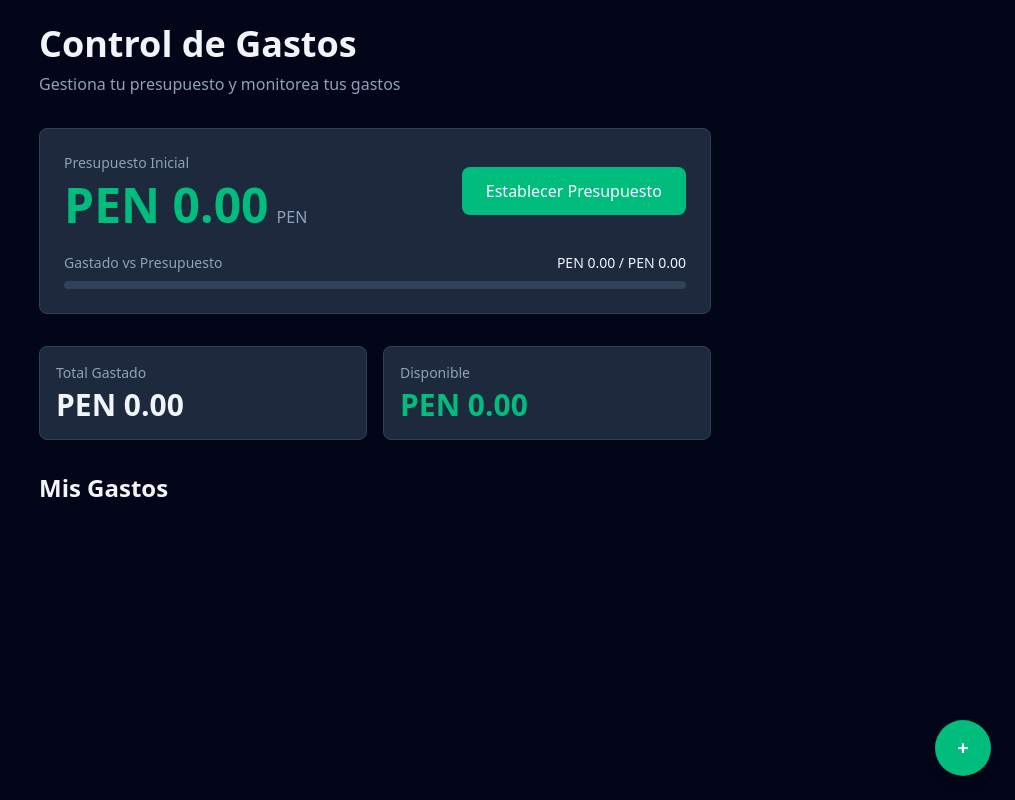
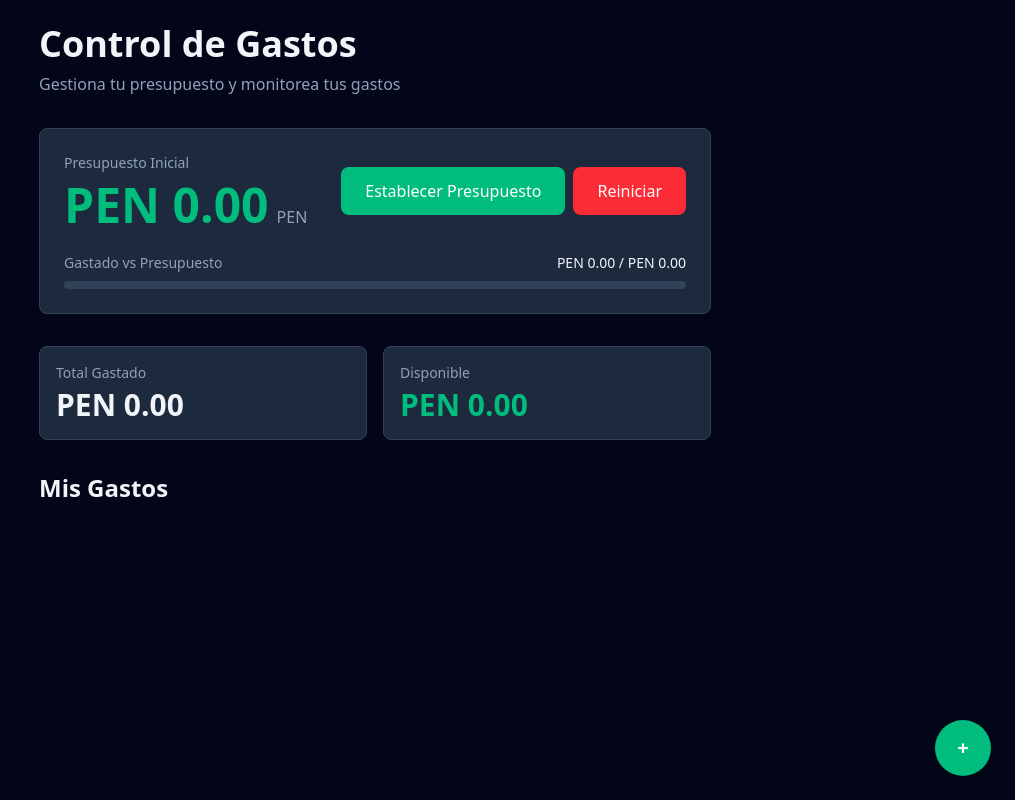
Before and after one commit to sebastianchinga/budget-calculator, a React (Vite) app: page / in a window 1280 px wide. Shown: the whole page, without its empty margins (265-1280 px from the left). Built offline with nearby package versions, Linux system fonts and the light colour scheme.

Commit message:
Eliminando gasto

```diff
--- a/src/App.tsx
+++ b/src/App.tsx
@@ -30,7 +30,7 @@ function App() {
   }
 
   const calcularPorcentaje = useMemo(() => {
-    const total = budget.gastos.reduce((ac, item) => ac + item.gasto ,0);
+    const total = budget.gastos.reduce((ac, item) => ac + item.gasto, 0);
     return budget.gastos.length > 0 ? (total / budget.presupuestoInicial) * 100 : 0
   }, [budget.gastos])
 
@@ -63,12 +63,23 @@ function App() {
                   <span className="text-slate-400 text-sm sm:text-base">PEN</span>
                 </div>
               </div>
-              <button
-                onClick={() => abrirModal('presupuesto')}
-                className="w-full sm:w-auto px-4 sm:px-6 py-2 sm:py-3 rounded-lg font-medium text-sm sm:text-base text-white bg-emerald-500 transition-all hover:bg-emerald-600"
-              >
-                Establecer Presupuesto
-              </button>
+
+              <div className="flex flex-col sm:flex-row gap-2 w-full sm:w-auto">
+
+                <button
+                  onClick={() => abrirModal('presupuesto')}
+                  className="flex-1 sm:flex-none px-4 sm:px-6 py-2 sm:py-3 rounded-lg font-medium text-sm sm:text-base text-white bg-emerald-500 transition-all hover:bg-emerald-600"
+                >
+                  Establecer Presupuesto
+                </button>
+                <button
+                  // onClick={() => dispatch()}
+                  className="flex-1 sm:flex-none px-4 sm:px-6 py-2 sm:py-3 rounded-lg font-medium text-sm sm:text-base text-white bg-red-500 transition-all hover:bg-red-600"
+                >
+                  Reiniciar
+                </button>
+              </div>
+
             </div>
             {/* Barra de progreso */}
             <div className="mt-4">
@@ -102,7 +113,7 @@ function App() {
           <div className="space-y-3 pb-20">
             {/* Gasto 1 */}
             {budget.gastos.map(gasto => (
-              <Gasto key={gasto.id} gasto={gasto} />
+              <Gasto key={gasto.id} gasto={gasto} dispatch={dispatch} />
             ))}
           </div>
           {/* Botón Agregar Gasto (Flotante) */}
--- a/src/components/Gasto.tsx
+++ b/src/components/Gasto.tsx
@@ -1,11 +1,14 @@
+import convertirMonto from "../helpers/convertirMontos"
+import type { ActionsType } from "../reducers/calculator-reducer"
 import type { GastoType } from "../types"
 
 type GatoProps = {
-    gasto: GastoType
+    gasto: GastoType,
+    dispatch: React.Dispatch<ActionsType>
 }
 
-export default function Gasto({gasto}: GatoProps) {
-    const {} = gasto
+export default function Gasto({ gasto, dispatch }: GatoProps) {
+    const { } = gasto
     return (
         <div className="p-3 sm:p-4 rounded-lg border border-slate-700 bg-slate-800 flex flex-col sm:flex-row sm:items-center sm:justify-between gap-2 sm:gap-4 hover:border-slate-600 transition">
             <div className="flex-1 min-w-0">
@@ -16,9 +19,16 @@ export default function Gasto({gasto}: GatoProps) {
                     {gasto.fecha}
                 </p>
             </div>
-            <p className="text-base sm:text-lg font-bold text-emerald-500">
-                -{gasto.gasto}
-            </p>
+            <div className="flex items-center gap-2 sm:gap-4">
+                <p className="text-base sm:text-lg font-bold text-emerald-500">-{convertirMonto(gasto.gasto)}</p>
+                <button
+                    onClick={() => dispatch({ type: "eliminar_gasto", payload: { id: gasto.id } })}
+                    className="px-3 py-1 rounded bg-red-500 hover:bg-red-600 text-white text-xs sm:text-sm font-medium transition"
+                >
+                    Eliminar
+                </button>
+            </div>
+
         </div>
     )
 }
--- a/src/reducers/calculator-reducer.ts
+++ b/src/reducers/calculator-reducer.ts
@@ -1,9 +1,11 @@
 import type { GastoType } from "../types";
 
-type ActionsType =
+export type ActionsType =
     { type: 'agregar_gasto', payload: { newGasto: GastoType } }
     |
     { type: 'agregar_presupuesto', payload: { presupuesto: number } }
+    |
+    { type: 'eliminar_gasto', payload: { id: GastoType['id'] } }
 
 type InitialType = {
     presupuestoInicial: number,
@@ -73,5 +75,15 @@ export const presupuestoReducer = (state: InitialType = initialState, action: Ac
         }
     }
 
+    if (action.type === 'eliminar_gasto') {
+        const newArray = state.gastos.filter(item => item.id !== action.payload.id);
+        const total = newArray.reduce((acc, item) => acc + item.gasto ,0)
+        return {
+            ...state,
+            gastos: newArray,
+            disponible: state.presupuestoInicial - total
+        }
+    }
+
     return state;
 }
```
